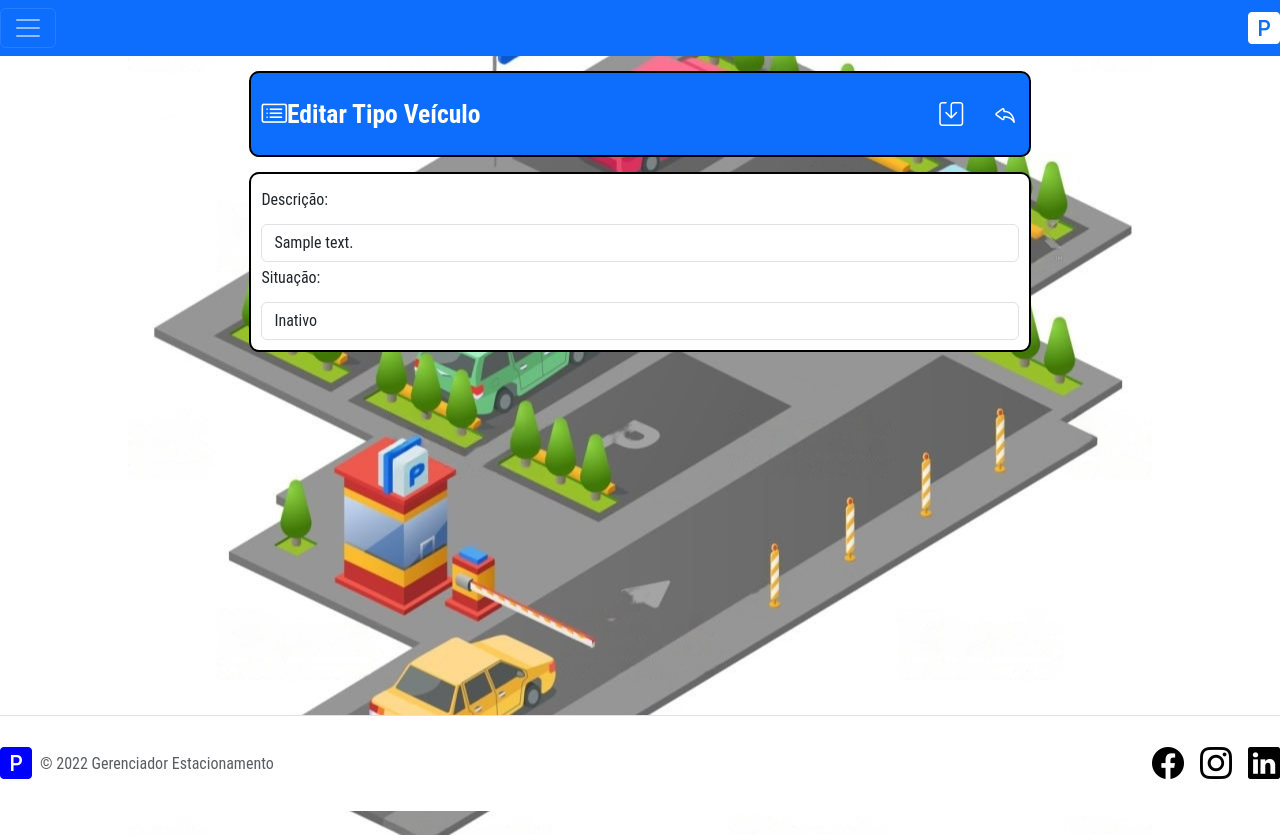
After one commit to Douglaxz/Estacionamento, a Flask app: page /editarTipoVeiculo/1 in a window 1280 px wide. The commit adds this page. Run offline with Flask 2, Linux system fonts and the light colour scheme; the visitor is signed in with stand-in values (Sample User, id 1); tables that the repository leaves empty hold one stand-in row (values such as "Sample post"); parts of the project's set-up code (start-up, migrations or seed data) failed here and were passed over; some libraries are stand-ins or nearby versions.

Commit message:
instalação do tipo de veículo

```diff
--- a/helpers.py
+++ b/helpers.py
@@ -3,7 +3,7 @@ import os
 from estacionamento import app, db
 from models import tb_user, tb_usertype, tb_tipoveiculo
 from flask_wtf import FlaskForm
-from wtforms import Form, StringField, validators, SubmitField,IntegerField, SelectField,PasswordField,DateField,EmailField,BooleanField,RadioField, TextAreaField, TimeField, TelField, DateTimeLocalField
+from wtforms import Form, StringField, validators, SubmitField,IntegerField, SelectField,PasswordField,DateField,EmailField,BooleanField,RadioField, TextAreaField, TimeField, TelField, DateTimeLocalField,FloatField
 
 ##################################################################################################################################
 #PESQUISA
@@ -95,16 +95,40 @@ class frm_visualizar_tipousuario(FlaskForm):
 #TABELA: tb_tipoveiculo
 #---------------------------------------------------------------------------------------------------------------------------------
 class frm_editar_tipoveiculo(FlaskForm):
-    descricao = StringField('Descrição:', [validators.DataRequired(), validators.Length(min=1, max=50)], render_kw={"placeholder": "digite a descrição do tipo de usuário"})
+    descricao = StringField('Descrição:', [validators.DataRequired(), validators.Length(min=1, max=50)], render_kw={"placeholder": "digite a descrição do tipo de veículo"})
     status = SelectField('Situação:', coerce=int, choices=[(0, 'Ativo'),(1, 'Inativo')])
     salvar = SubmitField('Salvar')
 
 #---------------------------------------------------------------------------------------------------------------------------------
 #FORMUÁRIO: tipo de usuário
 #TIPO: visualização
-#TABELA: tb_usertype
+#TABELA: tb_tipoveiculo
 #---------------------------------------------------------------------------------------------------------------------------------
 class frm_visualizar_tipoveiculo(FlaskForm):
     descricao = StringField('Descrição:', [validators.DataRequired(), validators.Length(min=1, max=50)], render_kw={'readonly': True})
     status = SelectField('Situação:', coerce=int, choices=[(0, 'Ativo'),(1, 'Inativo')], render_kw={'readonly': True})
     salvar = SubmitField('Salvar')
+
+##################################################################################################################################
+#MARCA DE VEÍCULO
+##################################################################################################################################
+
+#---------------------------------------------------------------------------------------------------------------------------------
+#FORMUÁRIO: marca de veículo
+#TIPO: edição
+#TABELA: tb_marcaveiculo
+#---------------------------------------------------------------------------------------------------------------------------------
+class frm_editar_marcaveiculo(FlaskForm):
+    descricao = StringField('Descrição:', [validators.DataRequired(), validators.Length(min=1, max=50)], render_kw={"placeholder": "digite a descrição do tipo de veículo"})
+    status = SelectField('Situação:', coerce=int, choices=[(0, 'Ativo'),(1, 'Inativo')])
+    salvar = SubmitField('Salvar')
+
+#---------------------------------------------------------------------------------------------------------------------------------
+#FORMUÁRIO: marca de usuário
+#TIPO: visualização
+#TABELA: tb_marcaveiculo
+#---------------------------------------------------------------------------------------------------------------------------------
+class frm_visualizar_marcaveiculo(FlaskForm):
+    descricao = StringField('Descrição:', [validators.DataRequired(), validators.Length(min=1, max=50)], render_kw={'readonly': True})
+    status = SelectField('Situação:', coerce=int, choices=[(0, 'Ativo'),(1, 'Inativo')], render_kw={'readonly': True})
+    salvar = SubmitField('Salvar')
--- /dev/null
+++ b/templates/editarTipoVeiculo.html
@@ -0,0 +1,30 @@
+{% extends "template.html"%}
+{% block conteudo %}
+<form method="post" action="{{ url_for('atualizarTipoVeiculo') }}" enctype="multipart/form-data" id="formulario">
+<div class="box_cabecalho">
+  <div class="box_titulo_interno">
+    <i class="bi bi-card-list" data-toggle="tooltip" data-placement="right" title="Tipo Veiculo"></i> {{ titulo }}
+  </div>
+  <div class="box_botoes">
+    <a class="btn btn_titulo" href="#" onclick="myFunction()"><i class="bi bi-save" style="font-size:1.5rem; color:white;"></i></a>
+  </div>
+  <div class="box_botoes">
+    <a class="btn btn_titulo" href="{{url_for('visualizarTipoVeiculo',id=id)}}"><i class="bi bi-reply" style="font-size:1.5rem; color:white;"></i></a>
+  </div>
+</div>
+<div class="boxformulario">
+  <fieldset>
+    <input type="hidden" name="id" id="id" value="{{id}}">
+    {{form.csrf_token()}}
+    <div class="form-group">
+      {{form.descricao.label(class="form-label")}}
+      {{form.descricao(class="form-control")}}
+    </div>
+    <div class="form-group">
+      {{form.status.label(class="form-label")}}
+      {{form.status(class="form-control")}}
+    </div>
+  </fieldset>
+</div>
+</form>
+{% endblock%}
--- a/templates/template.html
+++ b/templates/template.html
@@ -26,6 +26,7 @@
         {% if(session['tipousuario_logado'] == 1)%}
           <button type="button" class="btn btn-outline-light bi bi-person" onclick="window.location.href = '/usuario'"> Usuários</button>
           <button type="button" class="btn btn-outline-light bi bi-people" onclick="window.location.href = '/tipousuario'"> Tipos Usuário</button>
+          <button type="button" class="btn btn-outline-light bi bi-people" onclick="window.location.href = '/tipoveiculo'"> Tipos Veículos</button>
         {% endif%}
         <button type="button" class="btn btn-outline-light bi bi-key" onclick="window.location.href = '/editarSenhaUsuario'"> Trocar Senha</button>
         <button type="button" class="btn btn-outline-light bi bi-box-arrow-right" onclick="window.location.href = '/logout'"> Logout</button>
--- a/views.py
+++ b/views.py
@@ -429,12 +429,12 @@ def atualizarTipoUsuario():
 ##################################################################################################################################
 
 #---------------------------------------------------------------------------------------------------------------------------------
-#ROTA: tipoveiculos
+#ROTA: tipoveiculo
 #FUNÇÃO: tela do sistema para mostrar os tipos de veículos cadastrados
 #PODE ACESSAR: usuários do tipo administrador
 #---------------------------------------------------------------------------------------------------------------------------------
-@app.route('/tipoveiculos', methods=['POST','GET'])
-def tipoveiculos():
+@app.route('/tipoveiculo', methods=['POST','GET'])
+def tipoveiculo():
     if 'usuario_logado' not in session or session['usuario_logado'] == None:
         flash('Sessão expirou, favor logar novamente','danger')
         return redirect(url_for('login',proxima=url_for('tipoveiculos')))
@@ -451,7 +451,7 @@ def tipoveiculos():
         tiposveiculo = tb_tipoveiculo.query.order_by(tb_tipoveiculo.desc_tipoveiculo)\
         .filter(tb_tipoveiculo.desc_tipoveiculos.ilike(f'%{pesquisa}%'))\
         .paginate(page=page, per_page=ROWS_PER_PAGE, error_out=False)
-    return render_template('tipoveiculos.html', titulo='Tipo Veículo', tiposveiculo=tiposveiculo, form=form)
+    return render_template('tipoveiculo.html', titulo='Tipo Veículo', tiposveiculo=tiposveiculo, form=form)
 
 #---------------------------------------------------------------------------------------------------------------------------------
 #ROTA: novoTipoVeiculo
@@ -488,7 +488,7 @@ def criarTipoVeiculo():
         return redirect(url_for('tipoveiculo'))
     novoTipoVeiculo = tb_tipoveiculo(desc_tipoveiculo=desc, status_tipoveiculo=status)
     flash('Tipo de novoTipoVeiculo criado com sucesso!','success')
-    db.session.add(novoTipoUsuario)
+    db.session.add(novoTipoVeiculo)
     db.session.commit()
     return redirect(url_for('tipoveiculo'))
 
```
Also changed, not shown: models.py (+13 -1 lines), templates/novoTipoVeiculo.html (added, +26 -0 lines), templates/tipoveiculo.html (+4 -4 lines), templates/visualizarTipoVeiculo.html (added, +27 -0 lines).
